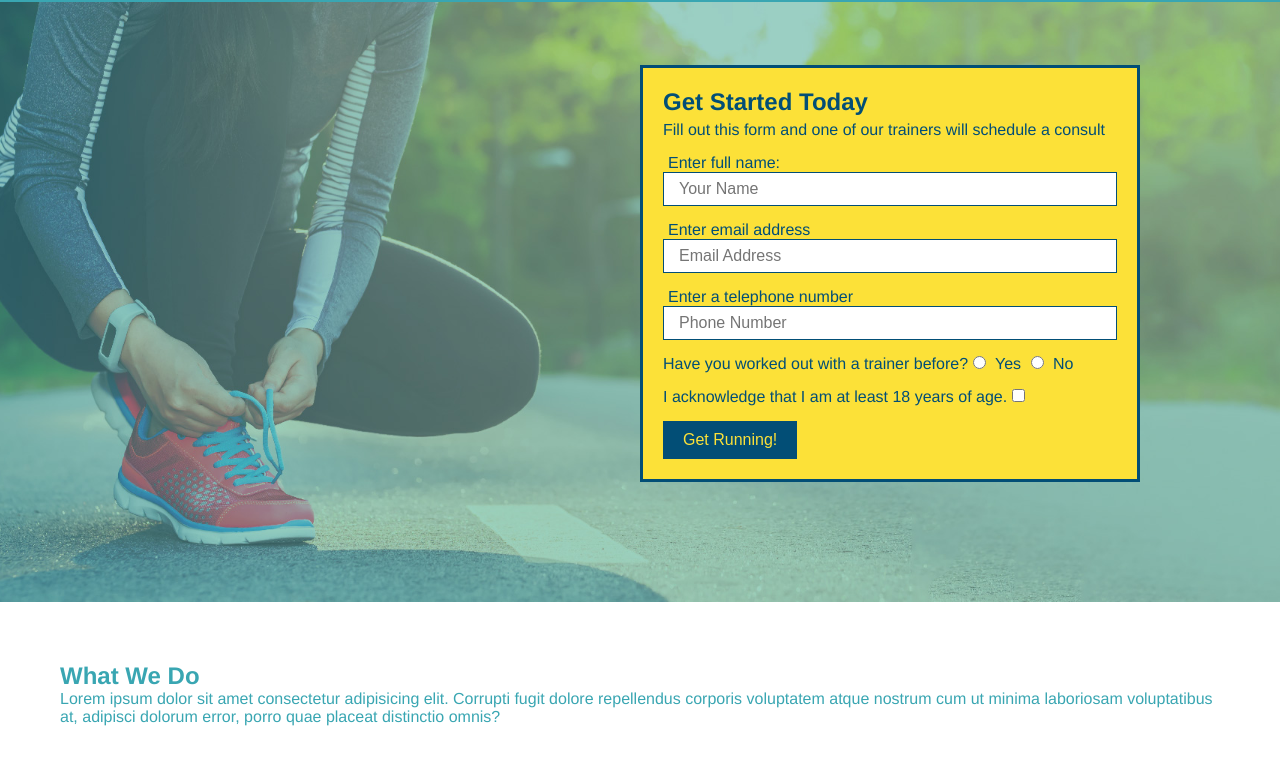
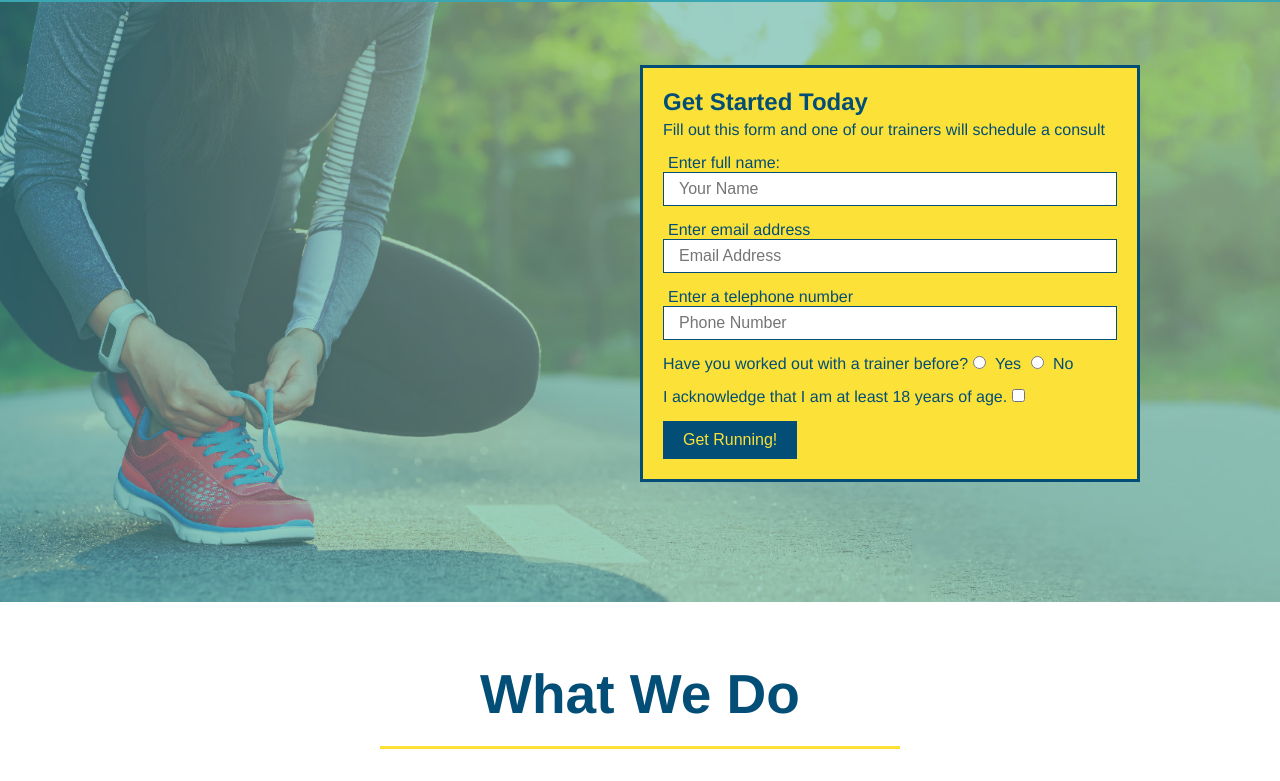
Before and after one commit to Jaymee602/run-buddy, a plain HTML site: page index.html in a window 1280 px wide. Shown: the part 80-861 px from the top of the page. Drawn offline with Linux system fonts and the light colour scheme.

Commit message:
style what we do section

```diff
--- a/assets/css/style.css
+++ b/assets/css/style.css
@@ -79,7 +79,6 @@ body {
     background-position: center;
     position: relative;
   }
-  /* Hero Style End */
 
   .hero-form {
       color: #024e76;
@@ -123,3 +122,26 @@ body {
       font-size: 16px;
   }
 /* Hero Styles End */
+
+/* what we do start */
+.intro {
+    text-align: center;
+}
+
+.intro h2 {
+    font-size: 55px;
+    color: #024e76;
+    margin-bottom: 35px;
+    padding: 0 100px 20px 100px;
+    border-bottom: 3px solid;
+    border-color: #fce138;
+    display: inline-block;
+}
+
+.intro p {
+    line-height: 1.7;
+    color: #39a6b2;
+    width: 80%;
+    font-size: 20px;
+    margin: 0 auto;
+}
--- a/index.html
+++ b/index.html
@@ -69,10 +69,10 @@
     <!-- end hero -->
 
     <!-- "what we do" section -->
-    <section id="what-we-do">
+    <section id="what-we-do" class="intro">
         <h2>What We Do</h2>
         <p>
-            Lorem ipsum dolor sit amet consectetur adipisicing elit. Corrupti fugit dolore repellendus corporis voluptatem atque nostrum cum ut minima laboriosam voluptatibus at, adipisci dolorum error, porro quae placeat distinctio omnis?
+            Lorem ipsum dolor sit amet consectetur adipisicing elit. Corrupti fugit dolore repellendus corporis voluptatem atque nostrum cum ut minima laboriosam voluptatibus at, adipisci dolorum error, porro quae placeat distinctio omnis? Lorem ipsum dolor sit amet consectetur adipisicing elit. Officia minima alias sunt voluptate deserunt, sint nulla enim nisi, omnis, ea consequuntur similique facilis id possimus assumenda quae aperiam quo quos! Lorem ipsum dolor sit amet consectetur adipisicing elit. Dolore dicta quas ea doloremque laboriosam, alias perspiciatis, pariatur voluptas facilis voluptatem impedit molestiae ipsam nemo placeat praesentium. Ratione modi expedita laudantium?
         </p>
     </section>
 
```
